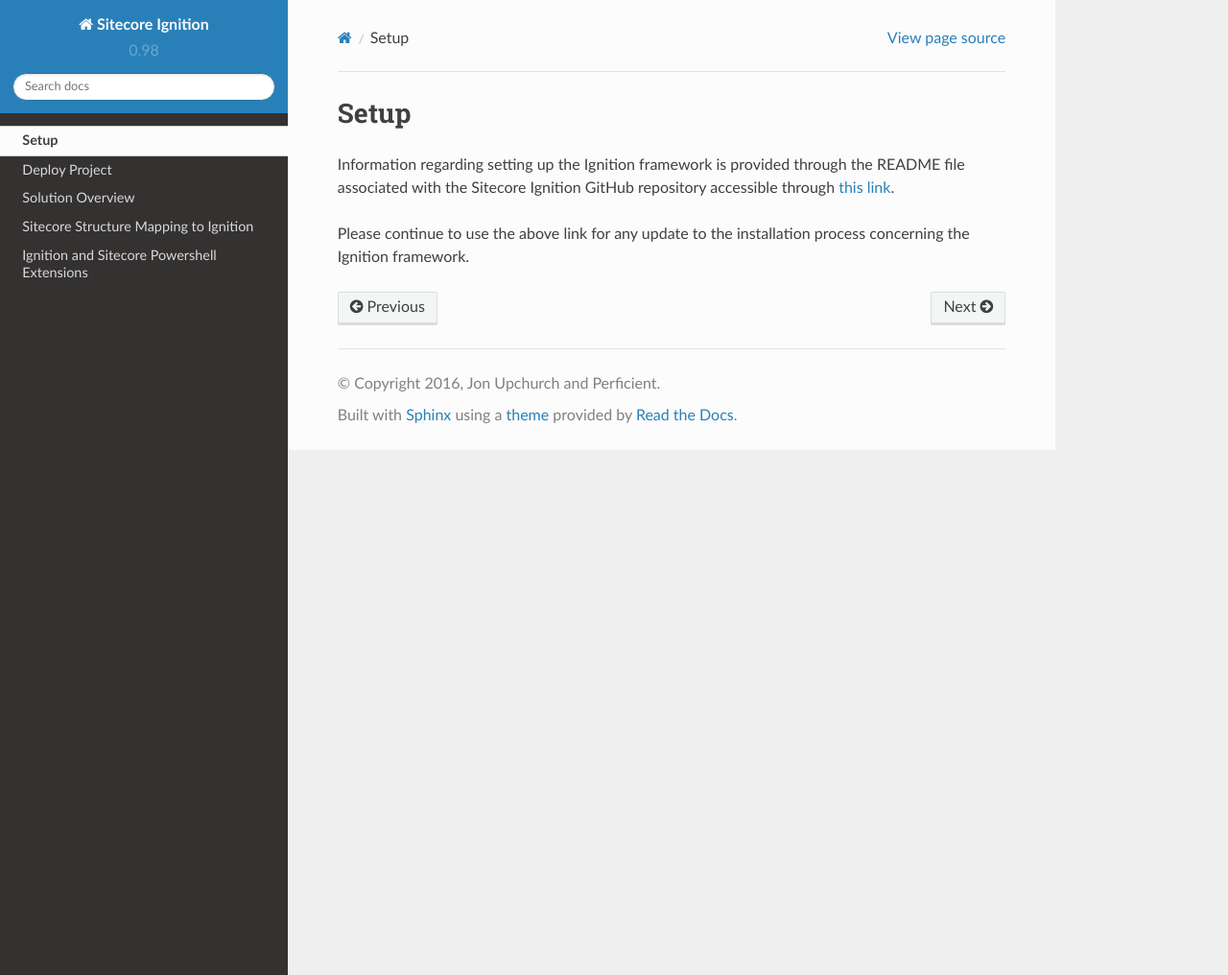
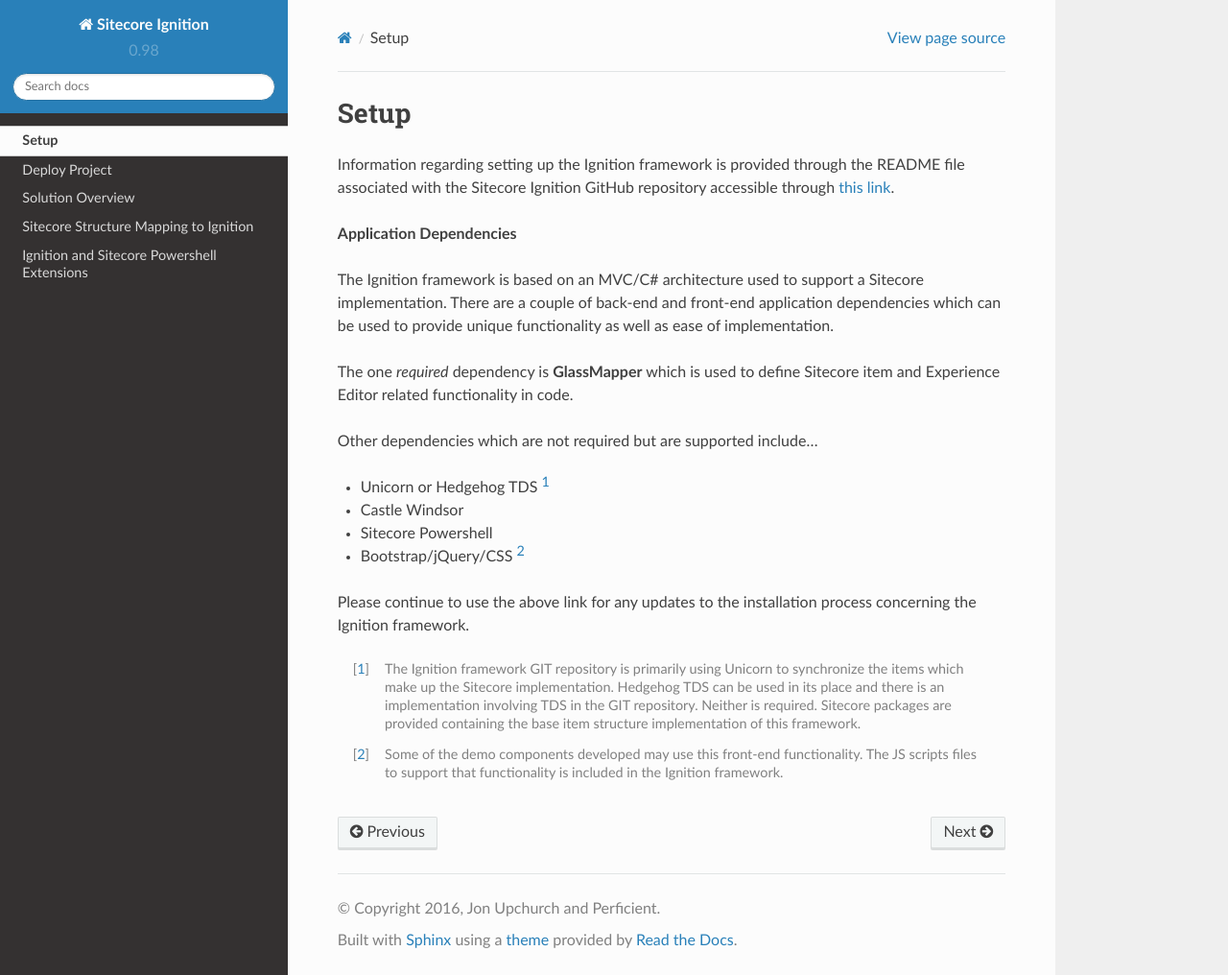
Before and after one commit to sabor413/Documentation, a Sphinx documentation site: the page built from docs/Setup.rst, in a window 1280 px wide and 1016 px high. Shown: the whole window at 96% size. Built offline with Sphinx 7.4.7 and the Read the Docs theme 2.0.0, drawn with Linux system fonts in a browser that asks for light colours.

Commit message:
This set-up update includes references to application dependencies which require highlighting for Ignition users.

```diff
--- a/docs/Setup.rst
+++ b/docs/Setup.rst
@@ -6,4 +6,21 @@
 
 .. _this link: https://github.com/sitecoreignition/SitecoreIgnition/
 
-Please continue to use the above link for any update to the installation process concerning the Ignition framework.
+**Application Dependencies**
+
+The Ignition framework is based on an MVC/C# architecture used to support a Sitecore implementation.  There are a couple of back-end and front-end application dependencies which can be used to provide unique functionality as well as ease of implementation.
+
+The one *required* dependency is **GlassMapper** which is used to define Sitecore item and Experience Editor related functionality in code.
+
+Other dependencies which are not required but are supported include...
+
+* Unicorn or Hedgehog TDS [#f1]_
+* Castle Windsor
+* Sitecore Powershell
+* Bootstrap/jQuery/CSS [#f2]_
+
+Please continue to use the above link for any updates to the installation process concerning the Ignition framework.
+
+.. [#f1] The Ignition framework GIT repository is primarily using Unicorn to synchronize the items which make up the Sitecore implementation.  Hedgehog TDS can be used in its place and there is an implementation involving TDS in the GIT repository.  Neither is required.  Sitecore packages are provided containing the base item structure implementation of this framework.
+
+.. [#f2] Some of the demo components developed may use this front-end functionality.  The JS scripts files to support that functionality is included in the Ignition framework.
```
